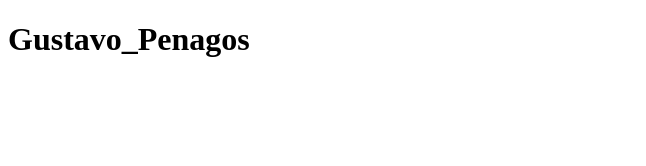
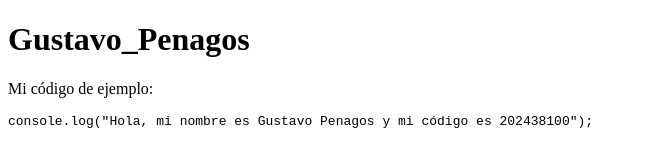
Before and after one commit to gustavopenagos-lab/taller-mds, a plain HTML site: page index.html in a window 1280 px wide. Shown: the whole page, without its empty margins (0-646 px from the left). Drawn offline with Linux system fonts and the light colour scheme.

Commit message:
Agregar código en remoto

```diff
--- a/index.html
+++ b/index.html
@@ -8,3 +8,5 @@
   <h1>Gustavo_Penagos</h1>
 </body>
 </html>
+  <p>Mi código de ejemplo:</p>
+  <pre><code>console.log("Hola, mi nombre es Gustavo Penagos y mi código es 202438100");</code></pre>
```
